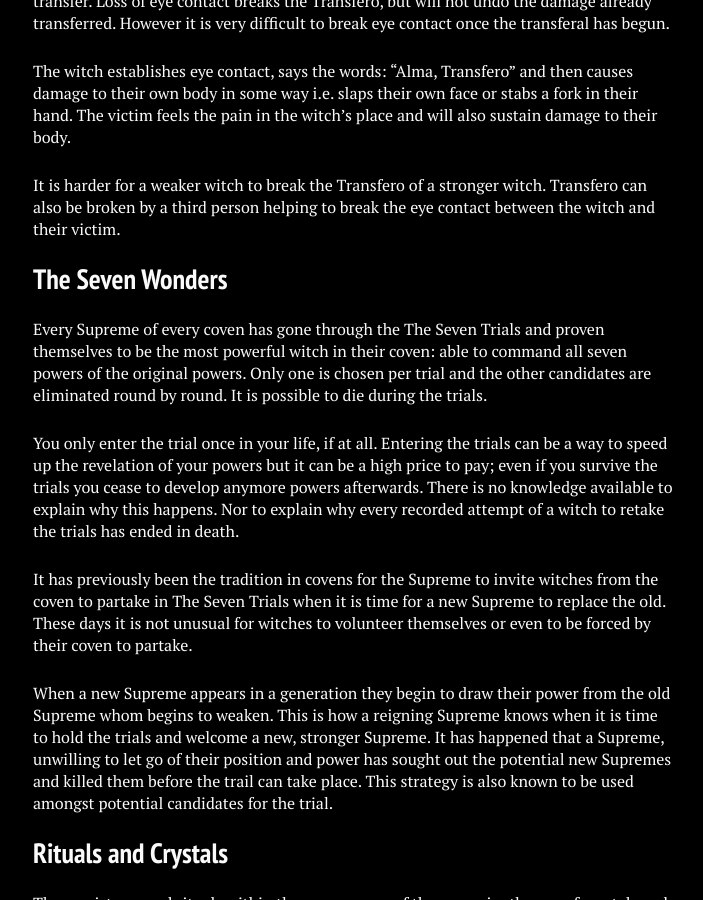
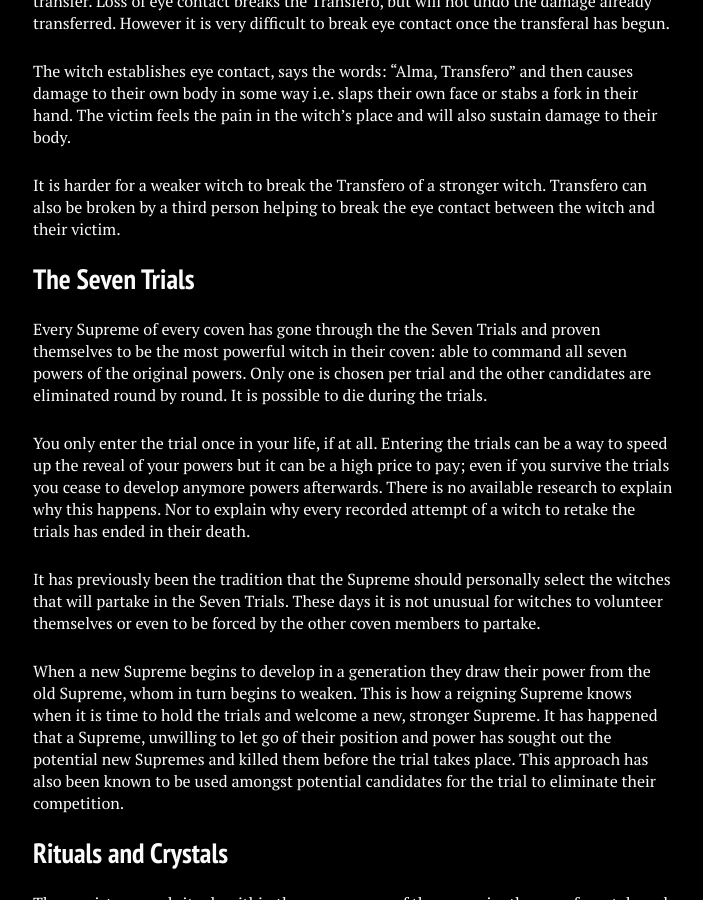
Before and after one commit to stanislavb/en.coven.nu, a Jekyll site: the page built from fictional/index.md, in a window 1280 px wide and 900 px high, scrolled down 4113 px. Shown: the whole window, without its empty margins (287-990 px from the left). Built offline with Jekyll 4.4.1, drawn with Linux system fonts in a browser that asks for light colours; nearby versions of some CDN libraries; some of the changed text lies outside the part shown.

Commit message:
Update index.md

```diff
--- a/fictional/index.md
+++ b/fictional/index.md
@@ -102,15 +102,15 @@ The witch establishes eye contact, says the words: “Alma, Transfero” and the
 
 It is harder for a weaker witch to break the Transfero of a stronger witch. Transfero can also be broken by a third person helping to break the eye contact between the witch and their victim.
 
-## The Seven Wonders
+## The Seven Trials
 
-Every Supreme of every coven has gone through the The Seven Trials and proven themselves to be the most powerful witch in their coven: able to command all seven powers of the original powers. Only one is chosen per trial and the other candidates are eliminated round by round. It is possible to die during the trials.
+Every Supreme of every coven has gone through the the Seven Trials and proven themselves to be the most powerful witch in their coven: able to command all seven powers of the original powers. Only one is chosen per trial and the other candidates are eliminated round by round. It is possible to die during the trials.
 
-You only enter the trial once in your life, if at all. Entering the trials can be a way to speed up the revelation of your powers but it can be a high price to pay; even if you survive the trials you cease to develop anymore powers afterwards. There is no knowledge available to explain why this happens. Nor to explain why every recorded attempt of a witch to retake the trials has ended in death.
+You only enter the trial once in your life, if at all. Entering the trials can be a way to speed up the reveal of your powers but it can be a high price to pay; even if you survive the trials you cease to develop anymore powers afterwards. There is no available research to explain why this happens. Nor to explain why every recorded attempt of a witch to retake the trials has ended in their death.
 
-It has previously been the tradition in covens for the Supreme to invite witches from the coven to partake in The Seven Trials when it is time for a new Supreme to replace the old. These days it is not unusual for witches to volunteer themselves or even to be forced by their coven to partake.
+It has previously been the tradition that the Supreme should personally select the witches that will partake in the Seven Trials. These days it is not unusual for witches to volunteer themselves or even to be forced by the other coven members to partake.
 
-When a new Supreme appears in a generation they begin to draw their power from the old Supreme whom begins to weaken. This is how a reigning Supreme knows when it is time to hold the trials and welcome a new, stronger Supreme. It has happened that a Supreme, unwilling to let go of their position and power has sought out the potential new Supremes and killed them before the trail can take place. This strategy is also known to be used amongst potential candidates for the trial.
+When a new Supreme begins to develop in a generation they draw their power from the old Supreme, whom in turn begins to weaken. This is how a reigning Supreme knows when it is time to hold the trials and welcome a new, stronger Supreme. It has happened that a Supreme, unwilling to let go of their position and power has sought out the potential new Supremes and killed them before the trial takes place. This approach has also been known to be used amongst potential candidates for the trial to eliminate their competition.
 
 ## Rituals and Crystals
 
```
